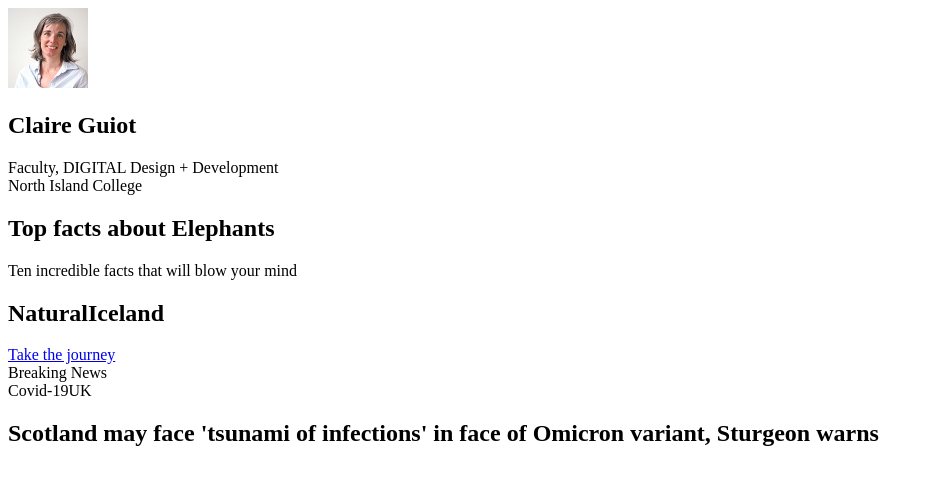
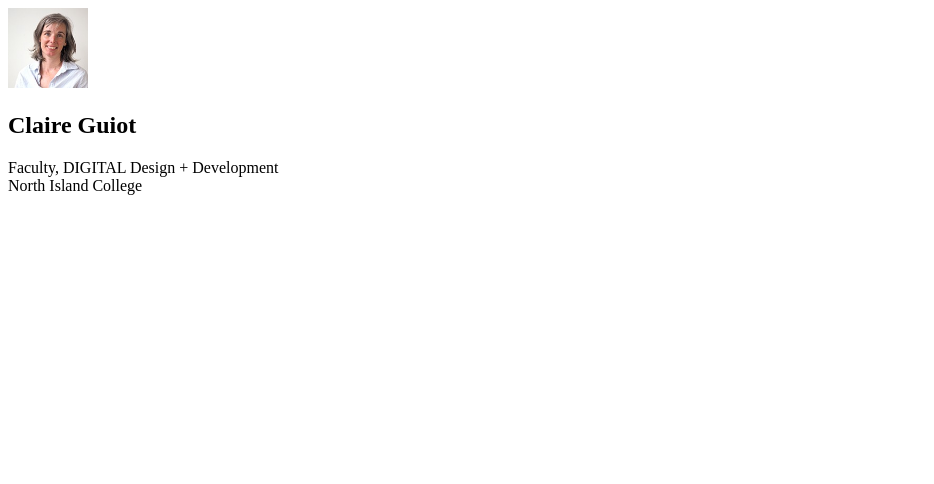
Before and after one commit to nic-dgl103/CSS-Box-Model, a plain HTML site: page index.html in a window 1280 px wide. Shown: the whole page, without its empty margins (0-934 px from the left). Drawn offline with Linux system fonts and the light colour scheme.

Commit message:
fix card numbers

```diff
--- a/index.html
+++ b/index.html
@@ -16,25 +16,7 @@
       North Island College</p>
   </article>
 
-  <article class="card-two">
-    <h2>Top facts about Elephants</h2>
-    <p>Ten incredible facts that will blow your mind</p>
-  </article>
 
-  <article class="card-three">
-    <div class="container">
-      <h2>Natural<span>Iceland</span></h2>
-      <a href="#">Take the journey</a>
-    </div>
-  </article>
-
-  <article class="card-four">
-    <div class="graphic">Breaking News</div>
-    <div class="container">
-      <span class="label covid">Covid-19</span><span class="label">UK</span>
-      <h2>Scotland may face 'tsunami of infections' in face of Omicron variant, Sturgeon warns</h2>
-    </div>
-  </article>
 </body>
 
 </html>
--- a/style.css
+++ b/style.css
@@ -14,13 +14,12 @@ h2 {
 p {
   color: hsl(229, 6%, 66%);
 }
+
+
+/*-------- CARD ONE ---------*/
+
 /*-------- CARD TWO ---------*/
-.card-two {
-  box-sizing: border-box;
-  width: 500px;
-}
 
 /*-------- CARD THREE ---------*/
-.card-three {
-  width: 350px;
-}
+
+/*-------- CARD FOUR ---------*/
```
Also changed, not shown: images/card-four.png (deleted), images/card-three.png, images/card-two.png, images/elephants.jpeg (deleted), 2 other files.
